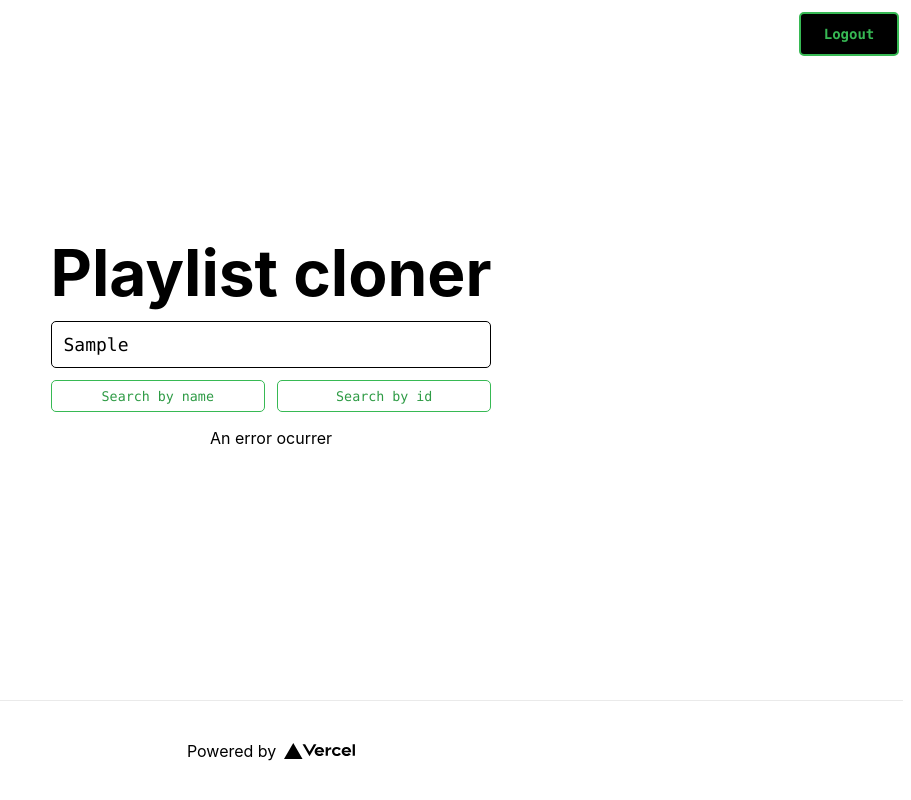
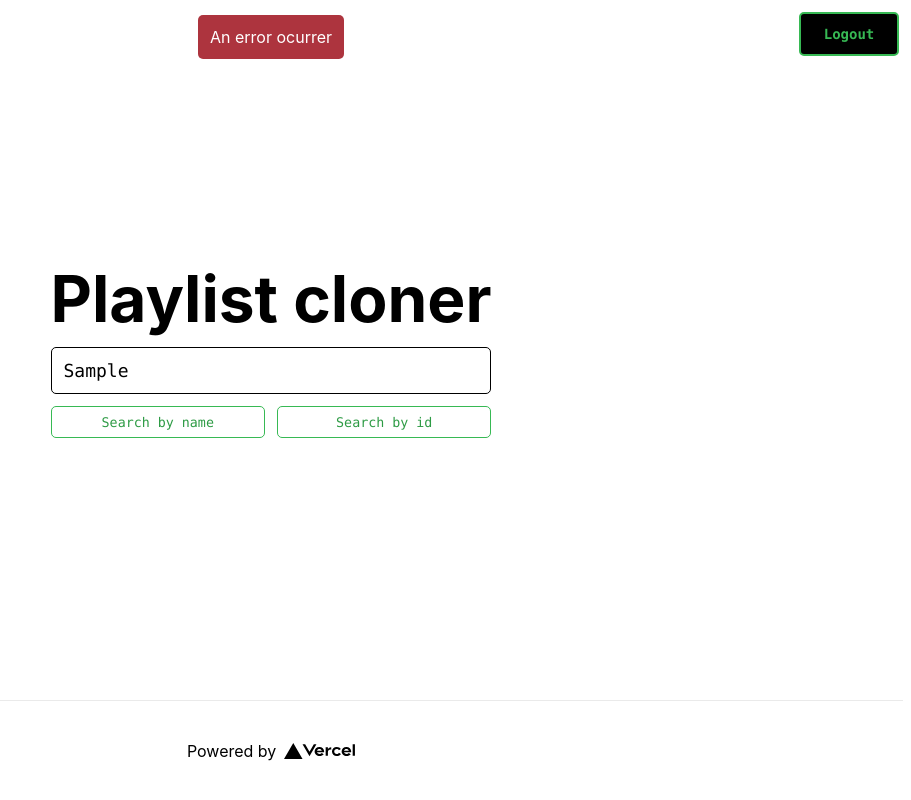
Before and after one commit to jonathangomz/playlist-cloner, a Next.js app: page /cloner in a window 1280 px wide. Both pictures are taken after typing "Sample" into the empty fields and a click on the button "Search by name". Shown: the whole page, without its empty margins (369-1280 px from the left). Built offline with nearby package versions, Linux system fonts and the light colour scheme; no server answers.

Commit message:
Update design for error message

```diff
--- a/pages/cloner.js
+++ b/pages/cloner.js
@@ -1,9 +1,9 @@
 import Head from 'next/head'
 import styles from '../styles/Home.module.css'
 import cloner from '../styles/Cloner.module.css'
-import error from '../styles/Cloner.module.css'
+import error from '../styles/Error.module.css'
 import cookie from 'cookie'
-import { useState } from 'react'
+import { useEffect, useState } from 'react'
 
 export default function Cloner({ token }) {
   const [searchResults, setSearchResults] = useState(undefined);
@@ -102,8 +102,16 @@ export default function Cloner({ token }) {
 }
 
 function Error({ status }) {
+  let [displayClass, setDisplayClass] = useState('');
+
+  useEffect(() => {
+    const wait = 500;
+    setTimeout(() => setDisplayClass(error.show), wait);
+    setTimeout(() => setDisplayClass(error.hide), wait * 8);
+  }, []);
+
   return (
-    <div className={error.modal}>
+    <div className={`${error.modal} ${displayClass}`}>
       {status === 404 && <p> Any playlist found with that Id </p>}
       {status === 500 && <p> An error ocurrer </p>}
     </div>
--- a/styles/Error.module.css
+++ b/styles/Error.module.css
@@ -1,7 +1,21 @@
 .modal {
   position: absolute;
+  top: -100px;
+  background-color: #AD343E;
+  border-radius: 5px;
+  padding: 12px;
+  transition: all 1s;
+}
+
+.show {
+  top: 15px;
+}
+
+.hide {
+  top: -100px;
 }
 
 .modal p {
-  color: red;
+  color: white;
+  margin: 0;
 }
```
